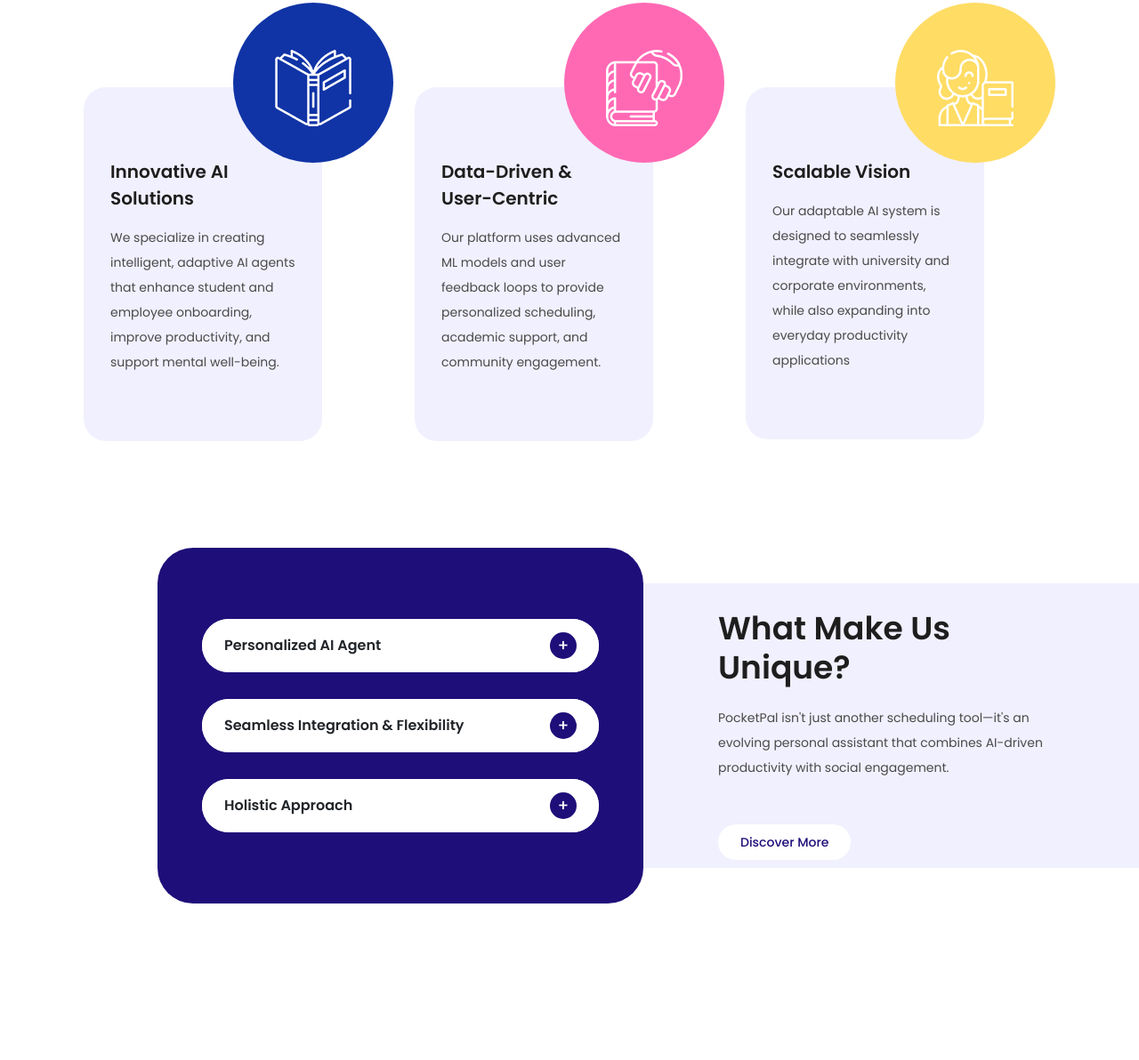
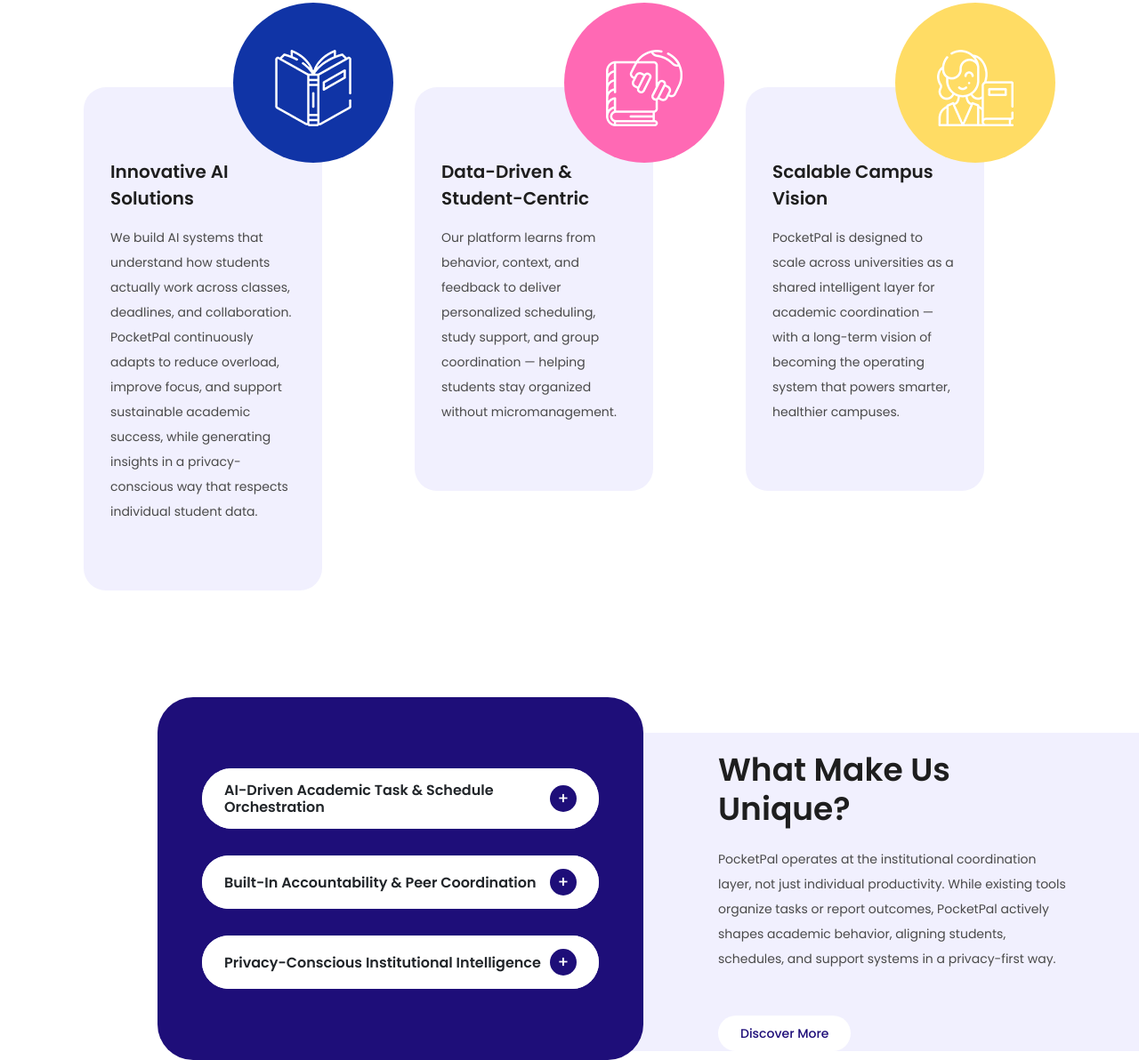
Before and after one commit to Agnes-qq/pocketpal.github.io, a plain HTML site: page index.html in a window 1280 px wide. Shown: the part 1220-2412 px from the top of the page at 89% size. Drawn offline with nearby package versions, Linux system fonts and the light colour scheme.

Commit message:
updated pocketpal description and unique advantage

```diff
--- a/index.html
+++ b/index.html
@@ -119,7 +119,7 @@
             </div>
             <div class="main-content">
               <h4>Innovative AI Solutions</h4>
-              <p>We specialize in creating intelligent, adaptive AI agents that enhance student and employee onboarding, improve productivity, and support mental well-being.</p>
+              <p>We build AI systems that understand how students actually work across classes, deadlines, and collaboration. PocketPal continuously adapts to reduce overload, improve focus, and support sustainable academic success, while generating insights in a privacy-conscious way that respects individual student data.</p>
             </div>
           </div>
         </div>
@@ -129,9 +129,8 @@
               <img src="assets/images/service-02.png" alt="short courses">
             </div>
             <div class="main-content">
-              <h4>Data-Driven & User-Centric</h4>
-              <p>Our platform uses advanced ML models and user feedback loops to provide personalized scheduling, academic support, and community engagement.
-              </p>
+              <h4>Data-Driven & Student-Centric</h4>
+              <p>Our platform learns from behavior, context, and feedback to deliver personalized scheduling, study support, and group coordination — helping students stay organized without micromanagement.</p>
             </div>
           </div>
         </div>
@@ -141,8 +140,8 @@
               <img src="assets/images/service-03.png" alt="web experts">
             </div>
             <div class="main-content">
-              <h4>Scalable Vision</h4>
-              <p>Our adaptable AI system is designed to seamlessly integrate with university and corporate environments, while also expanding into everyday productivity applications</p>
+              <h4>Scalable Campus Vision</h4>
+              <p>PocketPal is designed to scale across universities as a shared intelligent layer for academic coordination — with a long-term vision of becoming the operating system that powers smarter, healthier campuses.</p>
             </div>
           </div>
         </div>
@@ -158,37 +157,36 @@
             <div class="accordion-item">
               <h2 class="accordion-header" id="headingTwo">
                 <button class="accordion-button collapsed" type="button" data-bs-toggle="collapse" data-bs-target="#collapseTwo" aria-expanded="false" aria-controls="collapseTwo">
-                Personalized AI Agent
+                AI-Driven Academic Task & Schedule Orchestration
                 </button>
               </h2>
               <div id="collapseTwo" class="accordion-collapse collapse" aria-labelledby="headingTwo" data-bs-parent="#accordionExample">
                 <div class="accordion-body">
-                  Our AI offers tailored support from onboarding to graduation (and beyond) by adapting to individual needs, preferences, and behavioral patterns.
+                  PocketPal continuously translates academic requirements into actionable plans and adaptive schedules, helping students manage complex workloads without manual planning.
                 </div>
               </div>
             </div>
             <div class="accordion-item">
               <h2 class="accordion-header" id="headingThree">
                 <button class="accordion-button collapsed" type="button" data-bs-toggle="collapse" data-bs-target="#collapseThree" aria-expanded="false" aria-controls="collapseThree">
-                Seamless Integration & Flexibility
+                Built-In Accountability & Peer Coordination
                 </button>
               </h2>
               <div id="collapseThree" class="accordion-collapse collapse" aria-labelledby="headingThree" data-bs-parent="#accordionExample">
                 <div class="accordion-body">
-                Unlike traditional tools, our platform integrates with university systems, corporate HR software, and everyday productivity apps, providing a consistent user experience across different life stages.
+                Beyond solo productivity, PocketPal coordinates students into compatible study groups and accountability partnerships, manages check-ins, and facilitates meeting logistics, turning follow-through and collaboration into system-level features, not user effort.
                 </div>
               </div>
             </div>
             <div class="accordion-item">
               <h2 class="accordion-header" id="headingFour">
                 <button class="accordion-button collapsed" type="button" data-bs-toggle="collapse" data-bs-target="#collapseFour" aria-expanded="false" aria-controls="collapseFour">
-                Holistic Approach
+                Privacy-Conscious Institutional Intelligence
                 </button>
               </h2>
               <div id="collapseFour" class="accordion-collapse collapse" aria-labelledby="headingFour" data-bs-parent="#accordionExample">
                 <div class="accordion-body">
-                Beyond just scheduling and academic support, our AI prioritizes mental health, community engagement, and personal development, fostering a well-rounded experience for users.
-                </code>
+                  PocketPal surfaces aggregate engagement and workload signals that help academic teams understand patterns and coordination needs while keeping individual student data protected by design.
                 </div>
               </div>
             </div>
@@ -197,7 +195,7 @@
         <div class="col-lg-5 align-self-center">
           <div class="section-heading">
             <h2>What make us unique?</h2>
-            <p>PocketPal isn't just another scheduling tool—it's an evolving personal assistant that combines AI-driven productivity with social engagement.</p>
+            <p>PocketPal operates at the institutional coordination layer, not just individual productivity. While existing tools organize tasks or report outcomes, PocketPal actively shapes academic behavior, aligning students, schedules, and support systems in a privacy-first way.</p>
             <div class="main-button">
               <a href="#">Discover More</a>
             </div>
```
